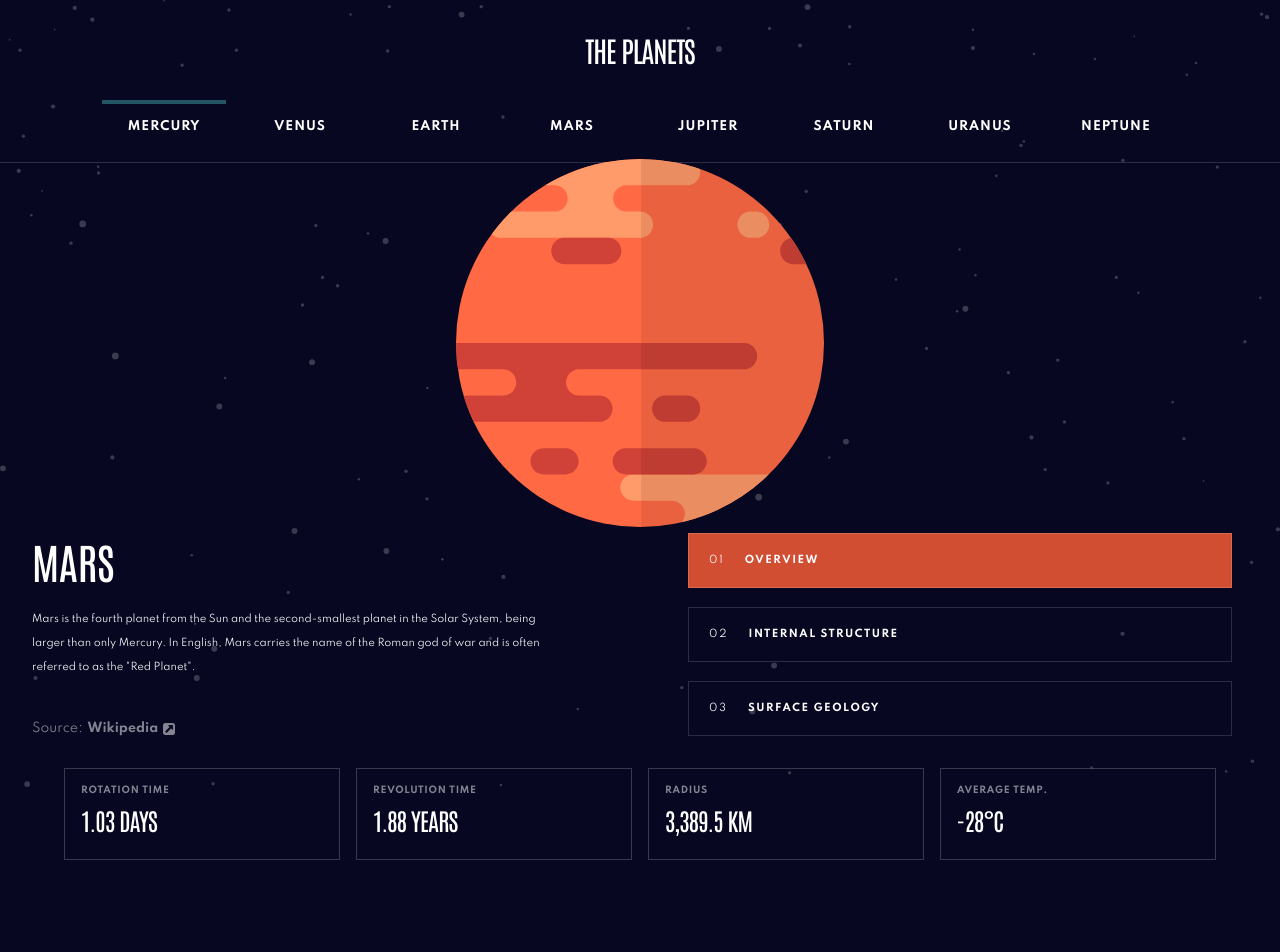
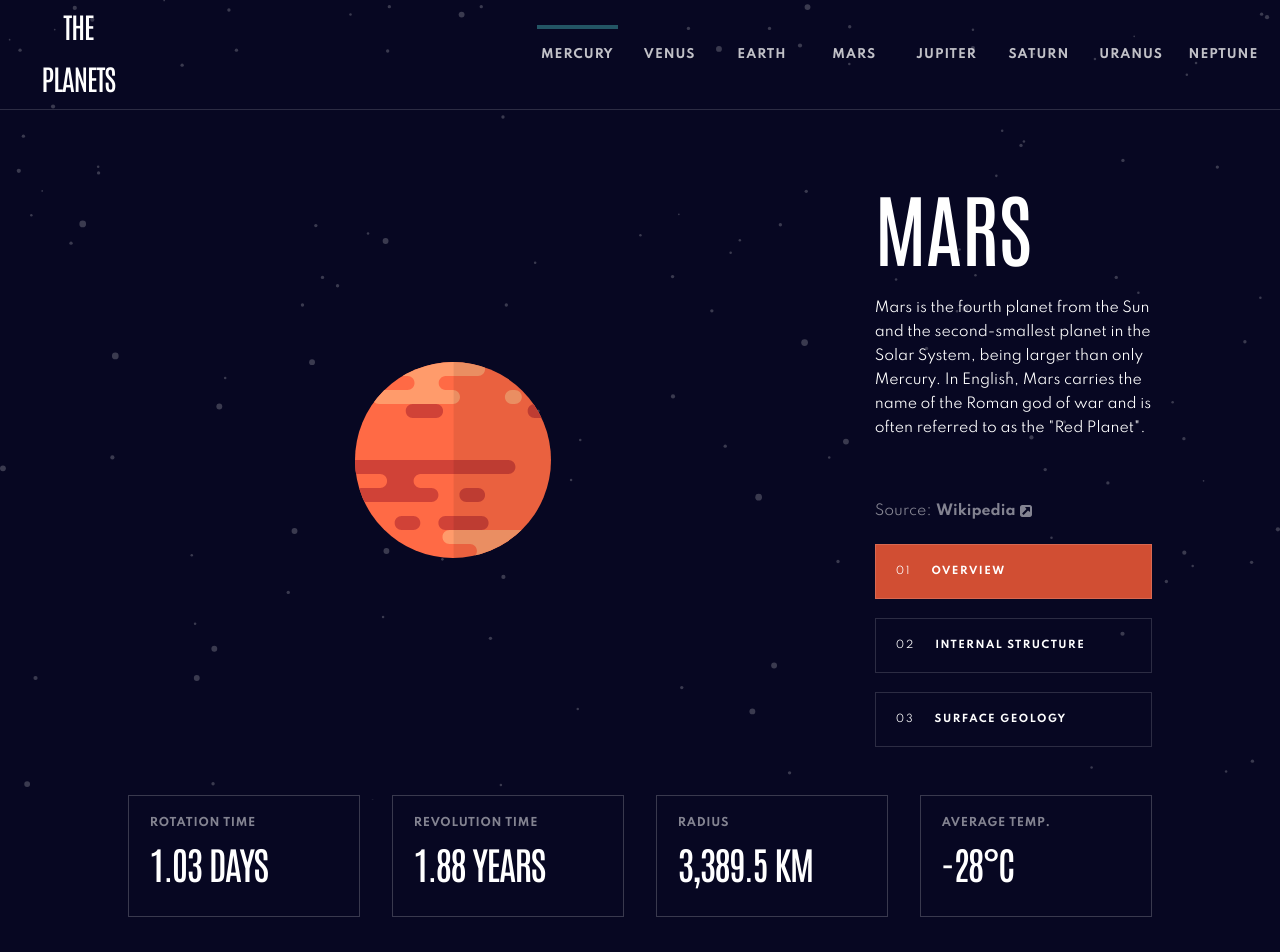
Before and after one commit to LogvnR/planets-fact-site, a React (Create React App) app: page /Mars in a window 1280 px wide. Shown: the top 952 px of the page. Before the commit the page ends 903 px from the top, so only its background shows below. Built offline with nearby package versions, Linux system fonts and the light colour scheme.

Commit message:
added Desktop functionality

```diff
--- a/src/Components/NavBar.jsx
+++ b/src/Components/NavBar.jsx
@@ -29,7 +29,7 @@ const NavBar = (props) => {
 
   return (
     <header className={styles.navbar}>
-      <Link onClick={closeModal} to="/">
+      <Link className={styles["main-title"]} onClick={closeModal} to="/">
         <p className={styles["logo-title"]}>The Planets</p>
       </Link>
 
--- a/src/Components/Styles/DesktopNavBar.module.css
+++ b/src/Components/Styles/DesktopNavBar.module.css
@@ -6,3 +6,16 @@
   align-items: center;
   gap: 0.7rem;
 }
+
+@media only screen and (min-width: 1024px) {
+  .desktop-nav {
+    margin-top: 0;
+  }
+}
+
+@media only screen and (min-width: 1280px) {
+  .desktop-nav {
+    width: 65%;
+    justify-content: flex-end;
+  }
+}
--- a/src/Components/Styles/DesktopNavBarPlanets.module.css
+++ b/src/Components/Styles/DesktopNavBarPlanets.module.css
@@ -22,3 +22,15 @@
   letter-spacing: 1px;
   color: var(--white);
 }
+
+@media only screen and (min-width: 1280px) {
+  .planet {
+    margin: 1.2rem 0 0.8rem;
+    opacity: 0.75;
+  }
+
+  .container:hover > .planet {
+    transition: opacity 0.35s ease-in-out;
+    opacity: 1;
+  }
+}
--- a/src/Components/Styles/DesktopPlanetInfo.module.css
+++ b/src/Components/Styles/DesktopPlanetInfo.module.css
@@ -80,3 +80,27 @@
     margin: 0;
   }
 }
+
+@media only screen and (min-width: 1280px) {
+  .container {
+    padding: 0 0 1.5rem 3rem;
+    justify-content: flex-end;
+  }
+
+  .name {
+    font-size: 80px;
+  }
+
+  .info-container {
+    height: 100%;
+  }
+
+  .description {
+    font-size: 14px;
+  }
+
+  .source,
+  .link {
+    font-size: 14px;
+  }
+}
--- a/src/Components/Styles/DesktopPlanetPhoto.module.css
+++ b/src/Components/Styles/DesktopPlanetPhoto.module.css
@@ -29,3 +29,26 @@
     width: 80%;
   }
 }
+
+@media only screen and (min-width: 1024px) {
+  .img-container {
+    width: 45%;
+  }
+}
+
+@media only screen and (min-width: 1280px) {
+  .container {
+    justify-content: center;
+  }
+
+  .img-container {
+    width: 73%;
+    max-width: 590px;
+  }
+}
+
+@media only screen and (min-width: 1440px) {
+  .img-container {
+    max-width: 700px;
+  }
+}
--- a/src/Components/Styles/NavBar.module.css
+++ b/src/Components/Styles/NavBar.module.css
@@ -32,3 +32,27 @@
     text-align: center;
   }
 }
+
+@media only screen and (min-width: 1024px) {
+  .navbar {
+    padding: 0 1rem;
+    flex-direction: row;
+    justify-content: space-between;
+  }
+  .main-title {
+    width: 20%;
+  }
+  .logo-title {
+    margin-top: 0;
+  }
+}
+
+@media only screen and (min-width: 1280px) {
+  .navbar {
+    padding: 0 1rem 0.3rem;
+  }
+
+  .main-title {
+    width: 10%;
+  }
+}
--- a/src/Components/Styles/Planet.module.css
+++ b/src/Components/Styles/Planet.module.css
@@ -36,8 +36,46 @@
 
   .statistics-container {
     width: 90%;
-    margin: 2rem auto;
+    margin: 2rem auto 0;
     flex-direction: row;
     gap: 1rem;
   }
 }
+
+@media only screen and (min-width: 1280px) {
+  .planet-container {
+    box-sizing: border-box;
+    margin-top: 4rem;
+    padding: 0 5rem;
+    grid-template-columns: repeat(3, 0.5fr);
+    grid-template-areas:
+      "photo photo info"
+      "photo photo info"
+      "photo photo select";
+  }
+
+  .statistics-container {
+    width: 100%;
+    box-sizing: border-box;
+    padding: 0 8rem;
+    margin: 3rem auto 2.5rem;
+    flex-direction: row;
+    gap: 2rem;
+  }
+}
+
+@media only screen and (min-width: 1440px) {
+  .planet {
+    margin: 5rem 0;
+  }
+
+  .planet-container {
+    padding: 0 10rem;
+    margin-top: 0;
+  }
+
+  .statistics-container {
+    margin: 5.5rem auto 2.5rem;
+    padding: 0 13rem;
+  }
+}
--- a/src/Components/Styles/PlanetInfoSelect.module.css
+++ b/src/Components/Styles/PlanetInfoSelect.module.css
@@ -57,3 +57,10 @@
     margin: 2em;
   }
 }
+
+@media only screen and (min-width: 1280px) {
+  .option:hover {
+    cursor: pointer;
+    background-color: var(--color2) !important;
+  }
+}
--- a/src/Components/Styles/PlanetStats.module.css
+++ b/src/Components/Styles/PlanetStats.module.css
@@ -44,3 +44,16 @@
     margin: 0.5rem 0;
   }
 }
+
+@media only screen and (min-width: 1280px) {
+  .statistic {
+    padding: 1.3rem;
+  }
+  .title {
+    font-size: 11px;
+  }
+  .amount {
+    font-size: clamp(38px, 2.9vw, 40px);
+    letter-spacing: -1.5px;
+  }
+}
```
